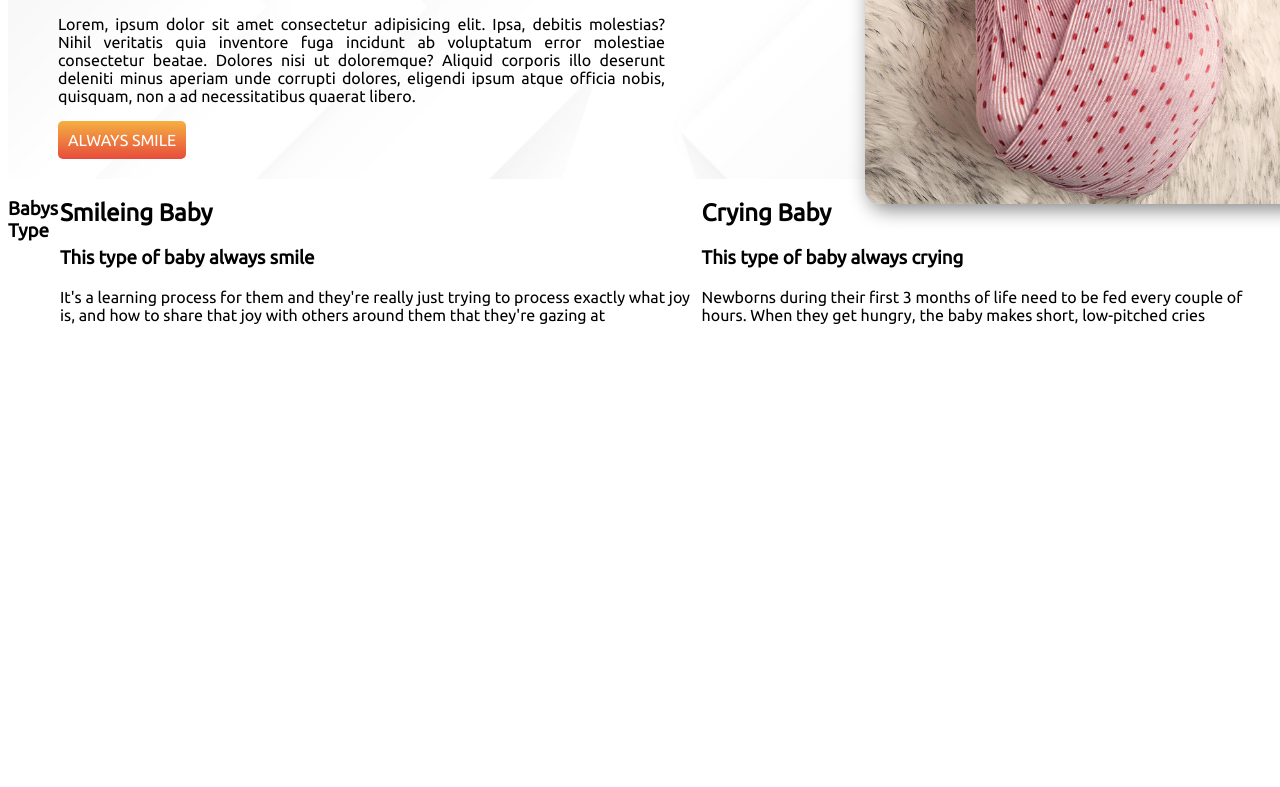
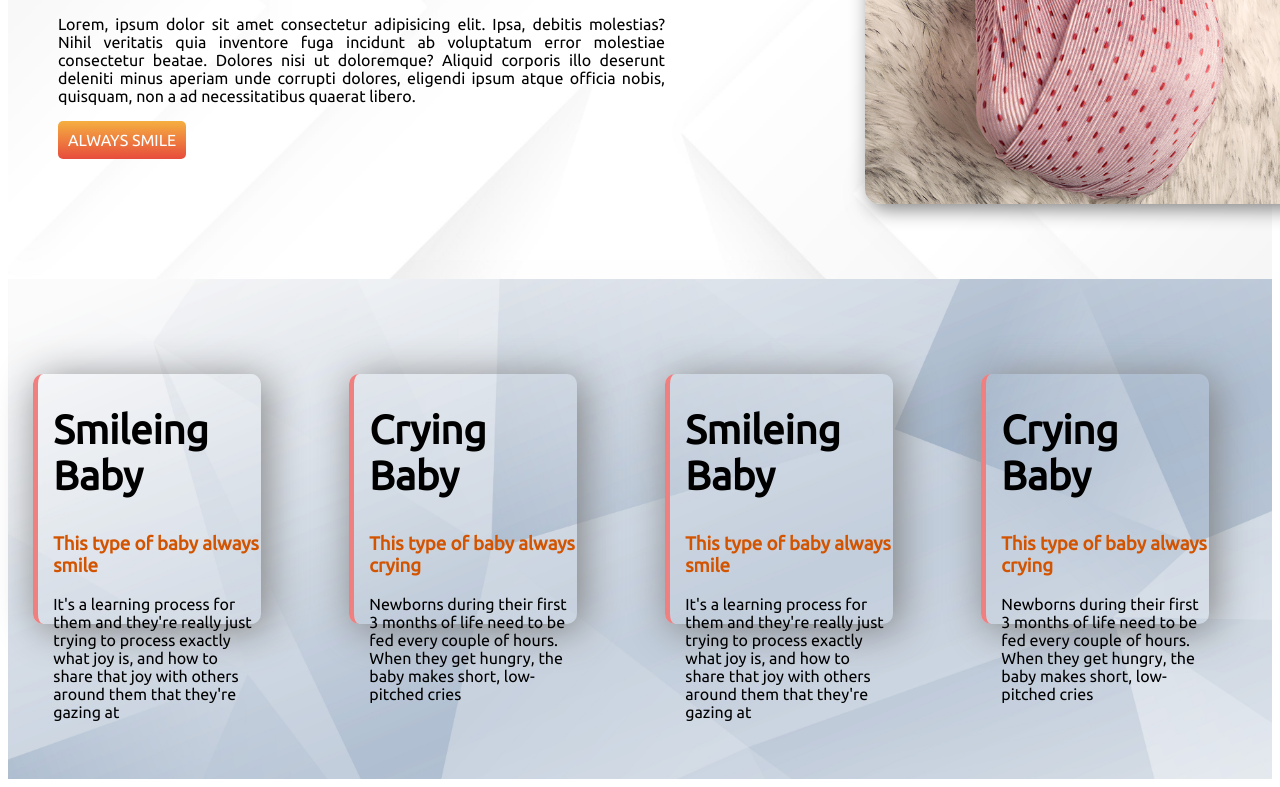
Before and after one commit to mdmahfujarrahman/babys-world, a plain HTML site: page index.html in a window 1280 px wide. Shown: the part 873-1660 px from the top of the page. Before the commit the page ends 1221 px from the top, so only its background shows below. Drawn offline with Linux system fonts and the light colour scheme; a web font is replaced by a local one.

```diff
--- a/index.html
+++ b/index.html
@@ -62,18 +62,36 @@
         </div>
     </section>
     <section class="section-3">
-        <h3>Babys Type</h3>
-        <div class="smileing-baby">
-            <h1>Smileing Baby</h1>
-            <h3>This type of baby always smile</h3>
-            <p>It's a learning process for them and they're really just trying to process exactly what joy is, and how
-                to share that joy with others around them that they're gazing at</p>
-        </div>
-        <div class="crying-baby">
-            <h1>Crying Baby</h1>
-            <h3>This type of baby always crying</h3>
-            <p>Newborns during their first 3 months of life need to be fed every couple of hours. When they get hungry,
-                the baby makes short, low-pitched cries</p>
+        <!-- <h1>Babys Type</h1> -->
+        <div class="parent">
+            <div class="baby-type">
+                <h2>Smileing Baby</h2>
+                <h3 class="brand-color">This type of baby always smile</h3>
+                <p>It's a learning process for them and they're really just trying to process exactly what joy is, and
+                    how
+                    to share that joy with others around them that they're gazing at</p>
+            </div>
+            <div class="baby-type">
+                <h2>Crying Baby</h2>
+                <h3 class="brand-color">This type of baby always crying</h3>
+                <p>Newborns during their first 3 months of life need to be fed every couple of hours. When they get
+                    hungry,
+                    the baby makes short, low-pitched cries</p>
+            </div>
+            <div class="baby-type">
+                <h2>Smileing Baby</h2>
+                <h3 class="brand-color">This type of baby always smile</h3>
+                <p>It's a learning process for them and they're really just trying to process exactly what joy is, and
+                    how
+                    to share that joy with others around them that they're gazing at</p>
+            </div>
+            <div class="baby-type">
+                <h2>Crying Baby</h2>
+                <h3 class="brand-color">This type of baby always crying</h3>
+                <p>Newborns during their first 3 months of life need to be fed every couple of hours. When they get
+                    hungry,
+                    the baby makes short, low-pitched cries</p>
+            </div>
         </div>
     </section>
 </body>
--- a/style.css
+++ b/style.css
@@ -62,7 +62,7 @@
     background-image: url(img/bg-baby2.jpg);
     background-repeat: no-repeat;
     background-size: cover;
-    height: 500px;
+    height: 600px;
     padding-left: 50px;
 }
 .section-2 img {
@@ -71,4 +71,29 @@
 }
 .section-3{
     display: flex;
+    background-image: url(img/bg-baby3.jpg);
+    background-repeat: no-repeat;
+    background-size: cover;
+    height: 500px;
+
 }
+
+.parent{
+    display: flex;
+    margin-top: 70px;
+}
+.baby-type{
+    width: 50%;
+    border-left: 5px solid lightcoral;
+    margin-top: 2%;
+    margin-left: 2%;
+    margin-right: 5%;
+    padding-left: 15px;
+    box-shadow: 5px 5px 40px gray;
+    border-radius: 10px;
+    height: 250px;
+
+}
+.baby-type h2{
+    font-size: 40px;
+}
```
